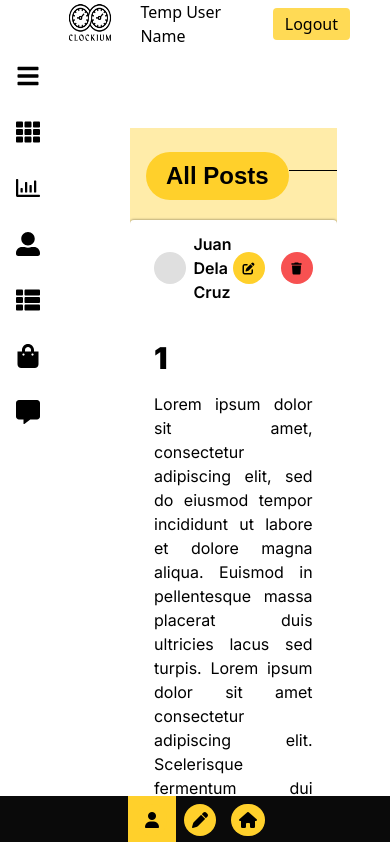
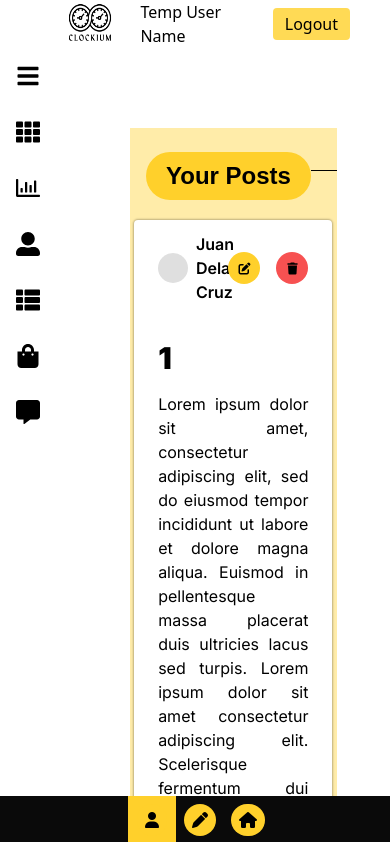
Before and after one commit to prince-bojji/hacktiv, a React (Vite) app in the folder hacktiv/: page /FreedomBoard in a window 390 px wide. Shown: the top 842 px of the page. Built offline with nearby package versions, Linux system fonts and the light colour scheme; a web font is replaced by a local one.

Commit message:
Added No Posts

```diff
--- a/hacktiv/src/components/FreedomPost.jsx
+++ b/hacktiv/src/components/FreedomPost.jsx
@@ -48,7 +48,7 @@ function FreedomPost(props) {
 						? "outline outline-offset-2 outline-secondary-a "
 						: "outline-none ") +
 						// min-[320px]:w-[92%] md:w-[56%] xl:w-[32%]
-					"bg-primary flex flex-col flex-1 rounded py-3 px-6 xs:text-xs md:text-lg xl:text-2xl m-0 h-max lg:shadow-[0_0_6px_2px_rgba(0,0,0,0.25)] shadow-[0_0_2px_1px_rgba(0,0,0,0.25)] ease-in duration-100"
+					"bg-primary w-full min-w-full max-w-full flex flex-col rounded py-3 px-6 xs:text-xs md:text-lg xl:text-2xl m-0 h-max lg:shadow-[0_0_6px_2px_rgba(0,0,0,0.25)] shadow-[0_0_2px_1px_rgba(0,0,0,0.25)] ease-in duration-100"
 				}
 			>
 				<div className="grid grid-cols-3 items-center mb-5">
--- a/hacktiv/src/pages/FreedomBoard.jsx
+++ b/hacktiv/src/pages/FreedomBoard.jsx
@@ -107,6 +107,7 @@ function FreedomBoard() {
 			id : Math.random() * 1000 + 10,
 			title: newTitle,
 			content: newContent,
+			author: "Pedro Pendococo",
 			date_posted:
 			date.getMonth() + "/" + date.getDay() + "/" + date.getFullYear(),
 			time_posted:
@@ -162,7 +163,7 @@ function FreedomBoard() {
 	const right = posts.filter((val, index) => index % 2 != 0);
 
 	return (
-		<div className={"lg:bg-transparent block bg-accent-bg-a overflow-hidden"}>
+		<div className={"block bg-accent-bg-a overflow-hidden"}>
 			<div className={(creatingPost ? "block" : "hidden" ) + " fixed top-0 left-0 bg-secondary-bg w-full h-full flex justify-center rounded-xl items-center"}>
 				<form  onSubmit={e => e.preventDefault()} id="posting" className="bg-primary flex flex-col rounded-3xl py-8 px-6 xs:text-xs md:text-lg xl:text-2xl m-0 h-[75vh] w-[80%] lg:shadow-[0_0_6px_2px_rgba(0,0,0,0.25)] shadow-[0_0_2px_1px_rgba(0,0,0,0.25)] ease-in duration-100">
 				<div className=" bg-accent font-black w-max py-2 px-5 mb-8 rounded-full text-2xl">
@@ -201,12 +202,25 @@ function FreedomBoard() {
 			</div>
 			<div className="lg:hidden flex items-center ps-4 pt-6 m-0 font-doppio">
 				<div className=" bg-accent font-black w-max py-2 px-5 rounded-full text-2xl">
-					All Posts
+					{
+						currentSelection == 0 ? "Your Posts" :
+						(
+							currentSelection == 2 ? "All Posts" :
+							(
+								prevSelect == 0 ? "Your Posts" : "All Posts"
+							)
+						)
+					}
 				</div>
 				<hr className="flex-1 h-3" />
 			</div>
 			{/* lg:grid-cols-2 min-[320px]:grid-cols-1 grid */}
-			<div className="lg:bg-accent-bg-a lg:p-10 py-5 justify-center items-start content-center flex flex-wrap md:flex-row min-[320px]:flex-col gap-y-8 font-inter h-max w-full">
+			<div className={(posts.length == 0 ? "flex" : "hidden") + " h-[50vh] items-center justify-center ps-4 pt-6 m-0 font-doppio"}>
+				<div className=" bg-accent font-black w-max py-2 px-5 rounded-full text-2xl">
+					No Posts
+				</div>
+			</div>
+			<div className={(posts.length == 0 ? "hidden" : "flex") + " lg:p-10 py-5 justify-center items-start content-center flex-wrap md:flex-row min-[320px]:flex-col gap-y-8 font-inter h-max w-full"}>
 				<div className="gap-y-8 flex flex-wrap flex-col lg:w-[50%] lg:pe-6 lg:border-e-[1px] border-secondary-a min-[320px]:w-[96%] justify-center content-center">
 					{posts.filter((val, index) => index % 2 == 0).map((val, index) => (
 						<FreedomPost post={val} delete={deletePost} key={index + val.id + val.date_posted + val.time_posted} />
```
